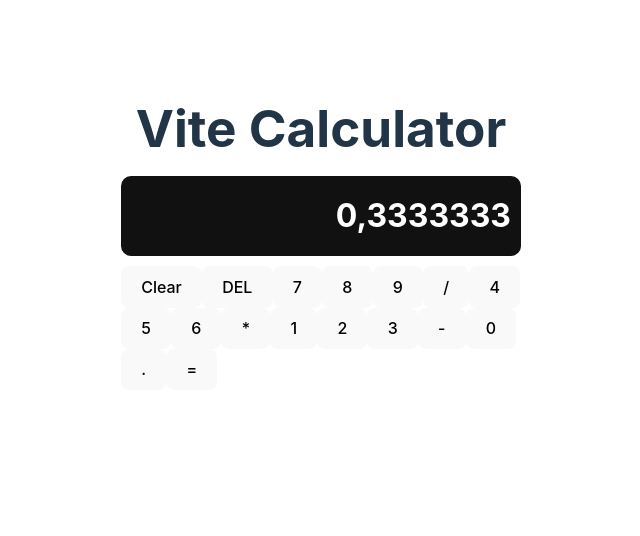
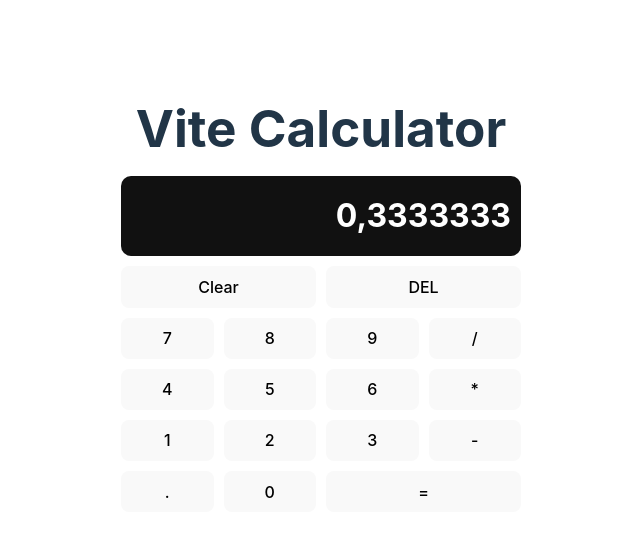
Before and after one commit to davigsousa/vite-calculator, a React (Vite) app: page / in a window 1280 px wide. Shown: the top 536 px of the page, without its empty margins (319-959 px from the left). Built offline with nearby package versions, Linux system fonts and the light colour scheme.

Commit message:
feat: calculator structure

```diff
--- a/src/App.css
+++ b/src/App.css
@@ -16,6 +16,11 @@
   align-items: center;
 }
 
+.calculator {
+  width: 100%;
+  height: 100%;
+}
+
 .calculator > span {
   width: 100%;
   height: 80px;
@@ -32,3 +37,14 @@
   margin-top: 20px;
   margin-bottom: 10px;
 }
+
+.calculator > div {
+  width: 100%;
+  display: grid;
+  grid-template-columns: repeat(4, 1fr);
+  grid-gap: 10px;
+}
+
+.double-btn {
+  grid-column: span 2;
+}
--- a/src/App.jsx
+++ b/src/App.jsx
@@ -12,23 +12,27 @@
           <span>0,3333333</span>
 
           <div>
-            <button>Clear</button>
-            <button>DEL</button>
+            <button className='double-btn'>Clear</button>
+            <button className='double-btn'>DEL</button>
+
             <button>7</button>
             <button>8</button>
             <button>9</button>
             <button>/</button>
+
             <button>4</button>
             <button>5</button>
             <button>6</button>
             <button>*</button>
+
             <button>1</button>
             <button>2</button>
             <button>3</button>
             <button>-</button>
+
+            <button>.</button>
             <button>0</button>
-            <button>.</button>
-            <button>=</button>
+            <button className='double-btn'>=</button>
           </div>
         </div>
       </div>
```
